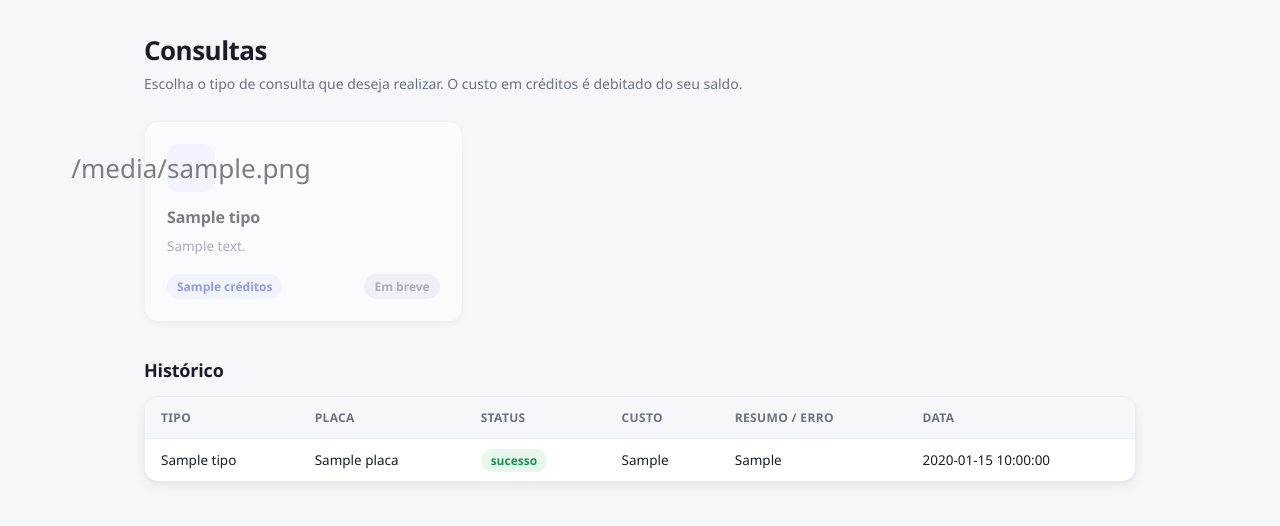
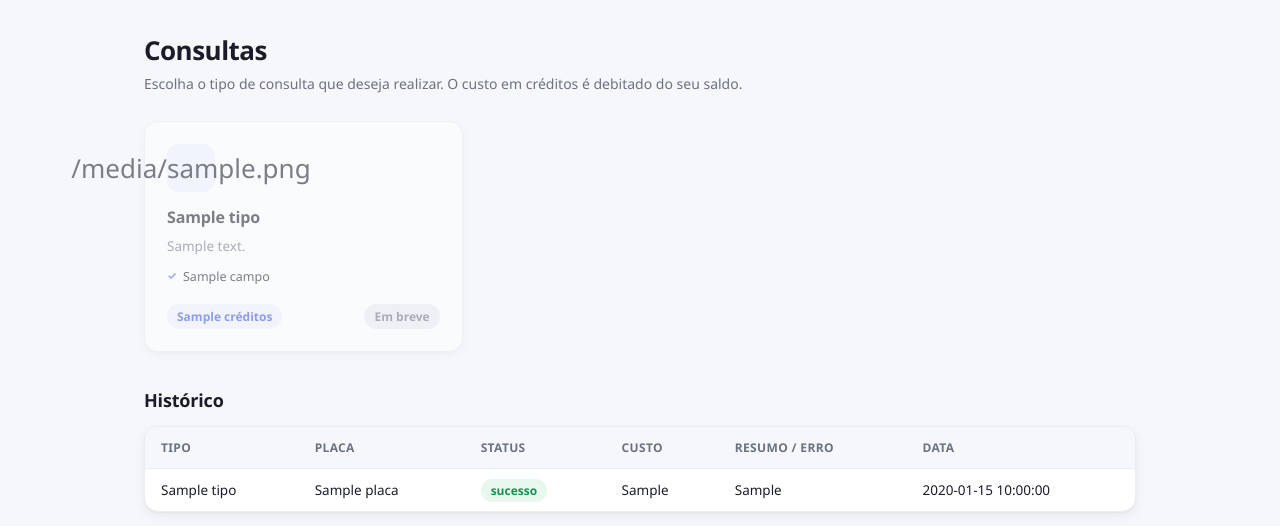
Before and after one commit to devagilelelegalizacoes-coder/DataPainel, a FastAPI app: template templates/consultas.html in a window 1280 px wide. Shown: the top 526 px of the page. Run offline with FastAPI, Linux system fonts and the light colour scheme; the template is opened without the code that fills it: most values are stand-ins (such as "Sample title", 1, 10 or a date in 2020).

Commit message:
Adiciona lista "o que essa consulta traz" nos cards de consulta
Nova coluna campos_incluidos em tipos_consulta (texto multi-linha,
um item por linha). Populada retroativamente para os 9 tipos ja
existentes com base nos campos observados nas respostas reais de
cada endpoint. Exibida como checklist no card de /consultas e
editavel pelo admin via textarea em /admin/consultas.

Co-Authored-By: Claude Sonnet 5 <noreply@anthropic.com>

```diff
--- a/app/database.py
+++ b/app/database.py
@@ -24,6 +24,7 @@ CREATE TABLE IF NOT EXISTS tipos_consulta (
     campo_label TEXT NOT NULL DEFAULT 'Placa',
     campo_placeholder TEXT NOT NULL DEFAULT 'Ex: ABC1234',
     disponivel INTEGER NOT NULL DEFAULT 1,
+    campos_incluidos TEXT NOT NULL DEFAULT '',
     created_at TEXT NOT NULL DEFAULT (datetime('now'))
 );
 
@@ -228,6 +229,31 @@ def _ensure_tipo_ativo(conn: sqlite3.Connection, tipo_id: str) -> None:
     conn.execute("UPDATE tipos_consulta SET disponivel = 1 WHERE id = ?", (tipo_id,))
 
 
+CAMPOS_INCLUIDOS = {
+    "base-nacional-v2": "Dados do veículo\nMarca, modelo, ano, cor, chassi, motor, renavam\nRestrições (roubo/furto, judicial, tributária)\nSituação e município",
+    "nacional": "Dados do veículo e proprietário\nRestrições gerais e RENAJUD\nComunicação de venda\nGravame comercial (financiadora, contrato, tipo de transação)",
+    "estadual": "Dados do veículo (base estadual)\nProprietário\nRestrições (DPVAT, geral, roubo/furto, RENAJUD)",
+    "gravame": "Financiadora e nº do contrato\nStatus de alienação fiduciária\nNome do financiado\nHistórico de movimentações do gravame",
+    "analitico-veicular": "Relatório em PDF pronto\nFIPE\nProprietário atual\nHistórico de KM\nRENAJUD e RENAINF\nRoubo/furto\nRecall",
+    "relatorio-veicular": "Relatório em PDF com identidade visual personalizável\nDados do veículo\nFIPE\nProprietário atual",
+    "veicular-agrupados": "Dados do veículo (agregados própria)\nTabela FIPE com histórico de preços\nProprietário atual",
+    "agregados-propria": "Placa, chassi, marca/modelo, versão\nAno fabricação/modelo\nCor, combustível, motor\nUF e cidade de emplacamento",
+    "leilao": "Análise de risco do veículo\nDados básicos do veículo\nHistórico de registros de leilão (comitente, data, condição)",
+}
+
+
+def _ensure_campos_incluidos(conn: sqlite3.Connection) -> None:
+    for tipo_id, campos in CAMPOS_INCLUIDOS.items():
+        atual = conn.execute(
+            "SELECT campos_incluidos FROM tipos_consulta WHERE id = ?", (tipo_id,)
+        ).fetchone()
+        if atual is not None and not atual["campos_incluidos"]:
+            conn.execute(
+                "UPDATE tipos_consulta SET campos_incluidos = ? WHERE id = ?",
+                (campos, tipo_id),
+            )
+
+
 def _ensure_admin_exists(conn: sqlite3.Connection) -> None:
     has_admin = conn.execute("SELECT COUNT(*) AS n FROM users WHERE is_admin = 1").fetchone()["n"]
     if has_admin:
@@ -243,6 +269,7 @@ def init_db() -> None:
         _ensure_column(conn, "consultas", "tipo", "tipo TEXT NOT NULL DEFAULT 'base-nacional-v2'")
         _ensure_column(conn, "consultas", "resultado_json", "resultado_json TEXT")
         _ensure_column(conn, "users", "is_admin", "is_admin INTEGER NOT NULL DEFAULT 0")
+        _ensure_column(conn, "tipos_consulta", "campos_incluidos", "campos_incluidos TEXT NOT NULL DEFAULT ''")
         _seed_tipos_consulta(conn)
         _ensure_seed_row(conn, "nacional")
         _ensure_seed_row(conn, "estadual")
@@ -251,4 +278,5 @@ def init_db() -> None:
         _ensure_seed_row(conn, "veicular-agrupados")
         _ensure_seed_row(conn, "relatorio-veicular")
         _ensure_tipo_ativo(conn, "leilao")
+        _ensure_campos_incluidos(conn)
         _ensure_admin_exists(conn)
--- a/app/routers/admin.py
+++ b/app/routers/admin.py
@@ -75,6 +75,7 @@ def admin_consulta_criar(
     custo_creditos: int = Form(...),
     campo_label: str = Form("Placa"),
     campo_placeholder: str = Form("Ex: ABC1234"),
+    campos_incluidos: str = Form(""),
 ):
     user, redirect = _exigir_admin(request)
     if redirect:
@@ -104,6 +105,7 @@ def admin_consulta_criar(
         campo_label=campo_label or "Placa",
         campo_placeholder=campo_placeholder or "Ex: ABC1234",
         disponivel=False,
+        campos_incluidos=campos_incluidos,
     )
     return RedirectResponse(url="/admin/consultas", status_code=303)
 
@@ -118,6 +120,7 @@ def admin_consulta_editar(
     custo_creditos: int = Form(...),
     campo_label: str = Form("Placa"),
     campo_placeholder: str = Form("Ex: ABC1234"),
+    campos_incluidos: str = Form(""),
 ):
     user, redirect = _exigir_admin(request)
     if redirect:
@@ -134,6 +137,7 @@ def admin_consulta_editar(
         custo_creditos=max(0, custo_creditos),
         campo_label=campo_label or "Placa",
         campo_placeholder=campo_placeholder or "Ex: ABC1234",
+        campos_incluidos=campos_incluidos,
     )
     return RedirectResponse(url="/admin/consultas", status_code=303)
 
--- a/static/style.css
+++ b/static/style.css
@@ -79,17 +79,19 @@ body {
 .auth-footer a { color: var(--primary); text-decoration: none; font-weight: 600; }
 
 form label { display: block; margin-top: 14px; font-size: 13px; font-weight: 600; color: var(--text); }
-form input {
+form input, form textarea {
   width: 100%;
   padding: 11px 12px;
   margin-top: 6px;
   border: 1px solid var(--border);
   border-radius: 10px;
   font-size: 14px;
+  font-family: inherit;
   background: var(--bg);
   transition: border-color .15s, box-shadow .15s;
+  resize: vertical;
 }
-form input:focus {
+form input:focus, form textarea:focus {
   outline: none;
   border-color: var(--primary);
   box-shadow: 0 0 0 3px var(--primary-soft);
@@ -175,7 +177,31 @@ form input:focus {
   margin-bottom: 14px;
 }
 .consulta-card h3 { margin: 0 0 8px; font-size: 16px; letter-spacing: -0.01em; }
-.consulta-card-desc { color: var(--text-muted); font-size: 13.5px; line-height: 1.5; margin: 0; flex: 1; }
+.consulta-card-desc { color: var(--text-muted); font-size: 13.5px; line-height: 1.5; margin: 0; }
+.consulta-card-campos {
+  list-style: none;
+  margin: 12px 0 0;
+  padding: 0;
+  flex: 1;
+  display: flex;
+  flex-direction: column;
+  gap: 5px;
+}
+.consulta-card-campos li {
+  font-size: 12.5px;
+  color: var(--text);
+  padding-left: 16px;
+  position: relative;
+  line-height: 1.4;
+}
+.consulta-card-campos li::before {
+  content: "✓";
+  position: absolute;
+  left: 0;
+  color: var(--primary);
+  font-weight: 700;
+  font-size: 11px;
+}
 .consulta-card-footer { display: flex; align-items: center; justify-content: space-between; margin-top: 18px; }
 
 .chip {
--- a/templates/admin_consultas.html
+++ b/templates/admin_consultas.html
@@ -40,6 +40,9 @@
       </div>
     </div>
 
+    <label>O que essa consulta traz (um item por linha, exibido no card)</label>
+    <textarea name="campos_incluidos" rows="4" placeholder="Dados do veículo&#10;Restrições&#10;Histórico de proprietários">{{ editar.lista_campos_incluidos|join('\n') if editar else '' }}</textarea>
+
     <div class="admin-form-actions">
       <button type="submit" class="btn-primary btn-sm">{{ "Salvar alterações" if editar else "Criar consulta" }}</button>
       {% if editar %}<a href="/admin/consultas" class="btn-link">Cancelar</a>{% endif %}
--- a/templates/consultas.html
+++ b/templates/consultas.html
@@ -14,6 +14,13 @@
     <div class="consulta-card-icon">{{ tipo.icone }}</div>
     <h3>{{ tipo.nome }}</h3>
     <p class="consulta-card-desc">{{ tipo.descricao }}</p>
+    {% if tipo.lista_campos_incluidos %}
+    <ul class="consulta-card-campos">
+      {% for campo in tipo.lista_campos_incluidos %}
+      <li>{{ campo }}</li>
+      {% endfor %}
+    </ul>
+    {% endif %}
     <div class="consulta-card-footer">
       <span class="chip">{{ tipo.custo_creditos }} créditos</span>
       {% if tipo.disponivel %}
```
Also changed, not shown: app/consulta_types.py (+13 -5 lines).
